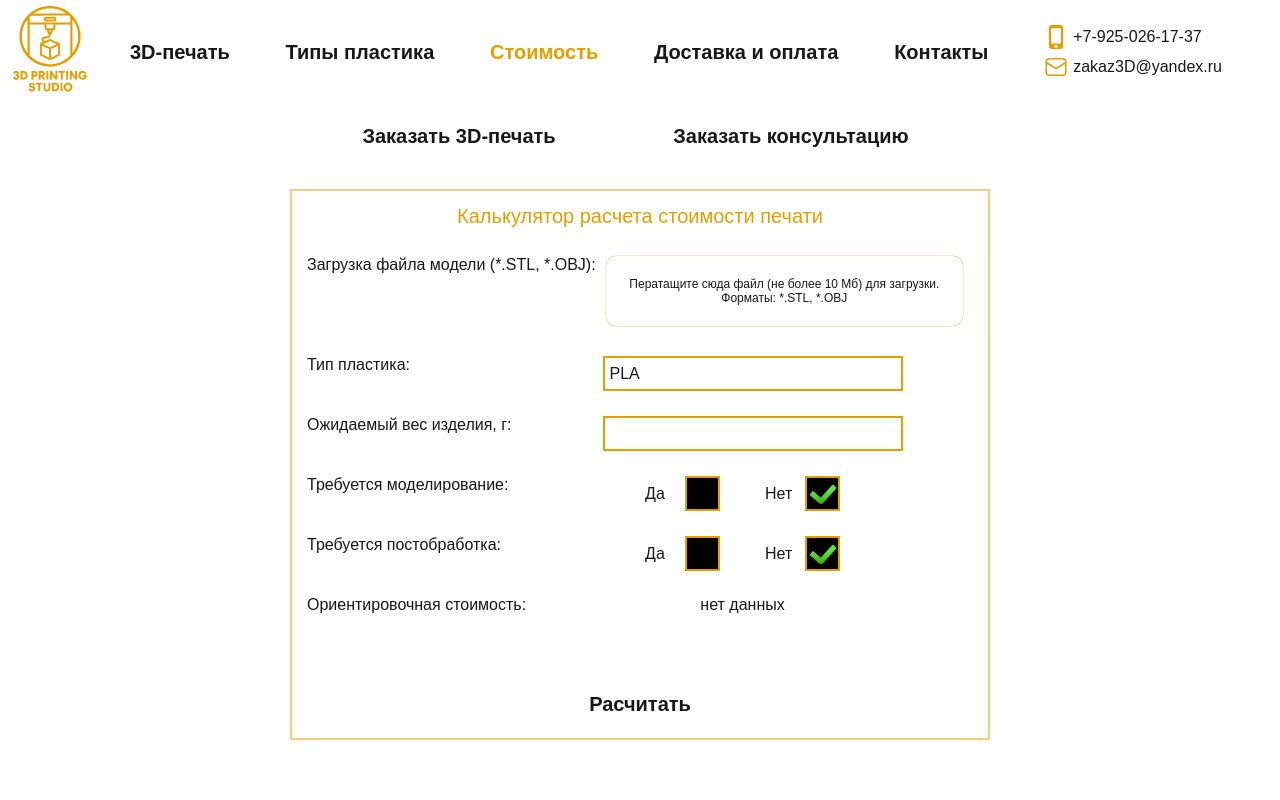
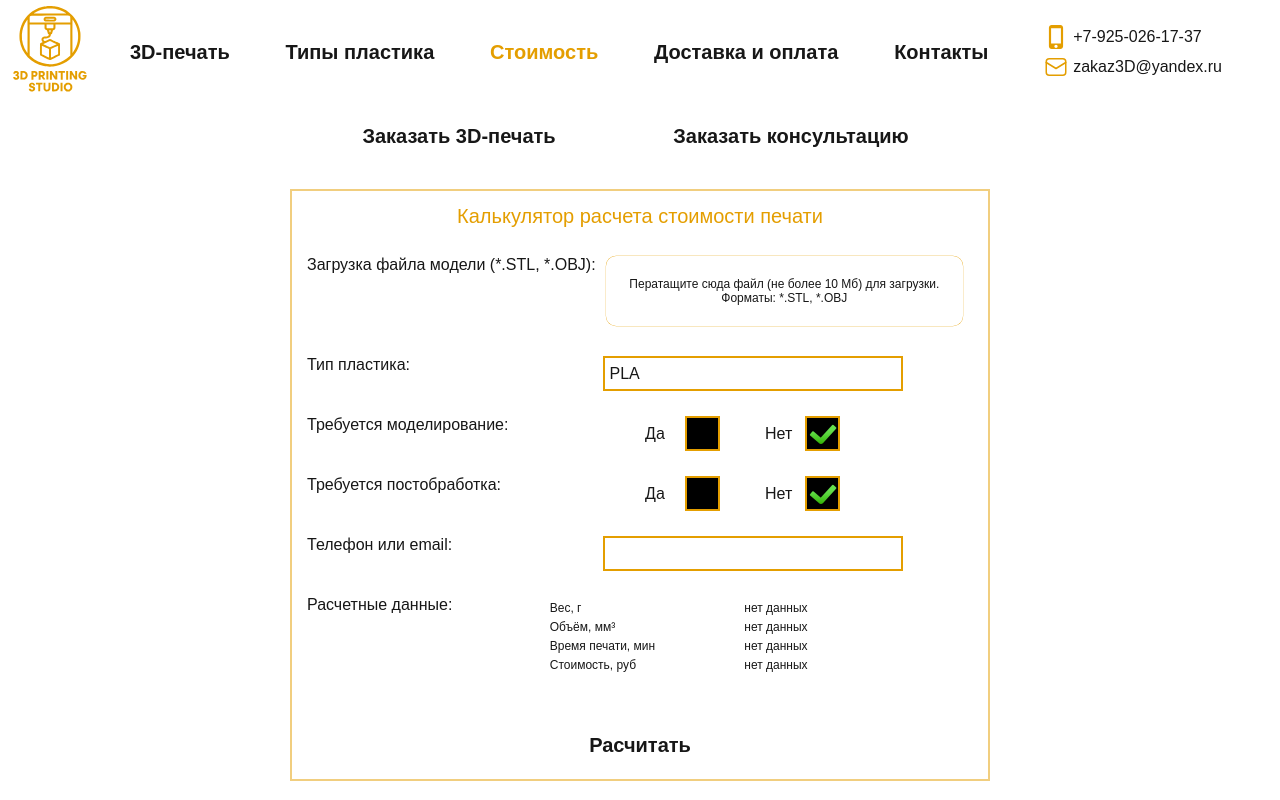
Before and after one commit to MaximSamorukov/3d-studio, a Next.js app: page /price in a window 1280 px wide. Shown: the top 800 px of the page. Built offline with nearby package versions, Linux system fonts and the light colour scheme.

Commit message:
added calculated data field

```diff
--- a/package.json
+++ b/package.json
@@ -11,6 +11,8 @@
   },
   "dependencies": {
     "classnames": "^2.5.1",
+    "mobx": "^6.13.7",
+    "mobx-react-lite": "^4.1.0",
     "next": "15.3.2",
     "react": "^19.0.0",
     "react-dom": "^19.0.0",
--- a/src/UI_Components/Plastics/constants.ts
+++ b/src/UI_Components/Plastics/constants.ts
@@ -1 +1 @@
-export const plastics = ["PLA", "PETG", "ABS", "TPU", "PA", "HIPS"];
+export const plastics = ["PLA", "PETG", "ABS", "ASA", "TPU", "PA", "HIPS"];
--- a/src/UI_Components/PriceCalculationForm/FormItem/InnerFormItem.tsx
+++ b/src/UI_Components/PriceCalculationForm/FormItem/InnerFormItem.tsx
@@ -5,6 +5,7 @@ import { InputText } from "./InputText";
 import { InputCheckbox } from "./InputCheckbox";
 import { TextField } from "./TextField";
 import { InputFile } from "./InputFile";
+import { InputContacts } from "./InputContacts";
 
 export const InnerFormItem: React.FC<{
   field: FormItemType;
@@ -14,6 +15,8 @@ export const InnerFormItem: React.FC<{
   switch (formInputType) {
     case FormInputTypeEnum.inputNumber:
       return <InputNumber field={field} />;
+    case FormInputTypeEnum.inputContacts:
+      return <InputContacts field={field} />;
     case FormInputTypeEnum.inputText:
       return <InputText field={field} />;
     case FormInputTypeEnum.selector:
--- /dev/null
+++ b/src/UI_Components/PriceCalculationForm/FormItem/InputContacts.tsx
@@ -0,0 +1,19 @@
+import React from "react";
+import s from "./style.module.scss";
+import { useController, useFormContext } from "react-hook-form";
+import { FormItemType } from "../types";
+
+export const InputContacts = ({ field: { name } }: { field: FormItemType }) => {
+  const { control } = useFormContext();
+  const { field } = useController({
+    name,
+    control,
+  });
+  return (
+    <div className={s.inputNumberContainer}>
+      <div className={s.inputNumberItem}>
+        <input {...field} type="text" />
+      </div>
+    </div>
+  );
+};
--- a/src/UI_Components/PriceCalculationForm/FormItem/TextField.tsx
+++ b/src/UI_Components/PriceCalculationForm/FormItem/TextField.tsx
@@ -1,12 +1,20 @@
 import React from "react";
 import s from "./style.module.scss";
+import { technicalData } from "../constants";
 
 export const TextField = () => {
   return (
     <div className={s.textFieldContainer}>
-      <div className={s.textFieldItem}>
-        <span>нет данных</span>
-      </div>
+      {technicalData.map((i) => (
+        <div key={i.key} className={s.textFieldRow}>
+          <div className={s.textFieldRowKey}>
+            <span>{`${i.label}, ${i.units}`}</span>
+          </div>
+          <div className={s.textFieldRowValue}>
+            <span>нет данных</span>
+          </div>
+        </div>
+      ))}
     </div>
   );
 };
--- a/src/UI_Components/PriceCalculationForm/FormItem/style.module.scss
+++ b/src/UI_Components/PriceCalculationForm/FormItem/style.module.scss
@@ -78,20 +78,34 @@
   &Container {
     display: flex;
     width: 100%;
-    flex-direction: row;
-    align-items: center;
-    justify-content: center;
+    flex-direction: column;
+    align-items: flex-start;
+    justify-content: flex-start;
+    box-sizing: border-box;
+    padding-left: 20px;
+    padding-top: 5px;
   }
-  &Item {
+  &Row {
     display: flex;
     flex-direction: row;
     align-items: center;
-    justify-content: center;
-    width: 100px;
-    margin-right: 20px;
+    justify-content: flex-start;
+    font-size: 12px;
+    font-weight: 100;
+    margin-bottom: 5px;
+    &Key {
+      width: 250px;
 
-    span {
-      display: inline-block;
+      span {
+        display: inline-block;
+      }
+    }
+    &Value {
+      width: 100%;
+      text-align: center;
+      span {
+        display: inline-block;
+      }
     }
   }
 }
--- a/src/UI_Components/PriceCalculationForm/constants.ts
+++ b/src/UI_Components/PriceCalculationForm/constants.ts
@@ -21,14 +21,6 @@ export const formFields = [
     ],
   },
   {
-    label: "Ожидаемый вес изделия, г:",
-    placeholder: "Вес изделия",
-    name: "weight",
-    formInputType: "inputNumber",
-    defaultValue: 0,
-    values: undefined,
-  },
-  {
     label: "Требуется моделирование:",
     placeholder: undefined,
     name: "withModeling",
@@ -45,7 +37,15 @@ export const formFields = [
     values: undefined,
   },
   {
-    label: "Ориентировочная стоимость:",
+    label: "Телефон или email:",
+    placeholder: undefined,
+    name: "contacts",
+    formInputType: "inputContacts",
+    defaultValue: "",
+    values: undefined,
+  },
+  {
+    label: "Расчетные данные:",
     placeholder: "Ориентировочная стоимость",
     name: "price",
     formInputType: "textField",
@@ -53,3 +53,26 @@ export const formFields = [
     values: undefined,
   },
 ];
+
+export const technicalData = [
+  {
+    label: "Вес",
+    units: "г",
+    key: "weight",
+  },
+  {
+    label: "Объём",
+    units: "мм\u00B3",
+    key: "volume",
+  },
+  {
+    label: "Время печати",
+    units: "мин",
+    key: "time",
+  },
+  {
+    label: "Стоимость",
+    units: "руб",
+    key: "price",
+  },
+];
--- a/src/UI_Components/PriceCalculationForm/index.tsx
+++ b/src/UI_Components/PriceCalculationForm/index.tsx
@@ -10,28 +10,43 @@ import s from "./style.module.scss";
 
 export type CalculationForm = {
   plasticType: string;
-  fileUpload: File | null;
-  weight: string;
+  fileUpload: Blob;
+  inputContacts: string;
   withModeling: boolean;
   withPostProcessing: boolean;
 };
 export const PriceCalculationForm = () => {
   const methods = useForm<CalculationForm>({
     defaultValues: {
-      weight: "",
+      inputContacts: "",
       withModeling: false,
       withPostProcessing: false,
       plasticType: "PLA",
-      fileUpload: null,
+      fileUpload: undefined,
     },
   });
-  const onSubmit: SubmitHandler<CalculationForm> = (data) => {
-    fetch("/api/calculate", {
+  const onSubmit: SubmitHandler<CalculationForm> = async (data) => {
+    console.log(data);
+    const formData = new FormData();
+    const {
+      inputContacts,
+      withModeling,
+      withPostProcessing,
+      plasticType,
+      fileUpload,
+    } = data;
+    formData.append("inputContacts", inputContacts);
+    formData.append("withModeling", withModeling.toString());
+    formData.append("withPostProcessing", withPostProcessing.toString());
+    formData.append("plasticType", plasticType);
+    formData.append("fileUpload", fileUpload);
+
+    const res = await fetch("/api/calculate", {
       method: "POST",
-      body: JSON.stringify(data),
-    })
-      .then(console.log)
-      .catch(console.warn);
+      body: formData,
+    });
+
+    console.log(await res.json());
   };
   return (
     <div className={s.formContainer}>
--- a/src/UI_Components/PriceCalculationForm/types.ts
+++ b/src/UI_Components/PriceCalculationForm/types.ts
@@ -6,6 +6,7 @@ export enum FormInputTypeEnum {
   inputTextArea = "inputTextArea",
   selector = "selector",
   textField = "textField",
+  inputContacts = "inputContacts",
 }
 
 export type Option = { key: string; value: string };
--- /dev/null
+++ b/src/app/api/calculate/constants.ts
@@ -0,0 +1,9 @@
+export const prices = {
+  PLA: 1500,
+  PETG: 1500,
+  ABS: 1500,
+  TPU: 3000,
+  PA: 3000,
+  HIPS: 3000,
+  ASA: 3000,
+};
--- a/src/app/api/calculate/route.ts
+++ b/src/app/api/calculate/route.ts
@@ -1,3 +1,13 @@
-export const GET = async () => {
-  return new Response("Hi", { status: 200 });
+export const POST = async (request: Request) => {
+  const req = await request.formData();
+
+  const calculation = {
+    weight: 254,
+    plasticType: req.get("plasticType"),
+    volume: 25,
+    printTime: 135,
+    price: 800,
+  };
+  console.log(req);
+  return Response.json(calculation);
 };
```
Also changed, not shown: src/app/3d_printing/OrderForm/index.tsx (+4 -6 lines), 1 other file (tests, documents, lock files or other folders).
